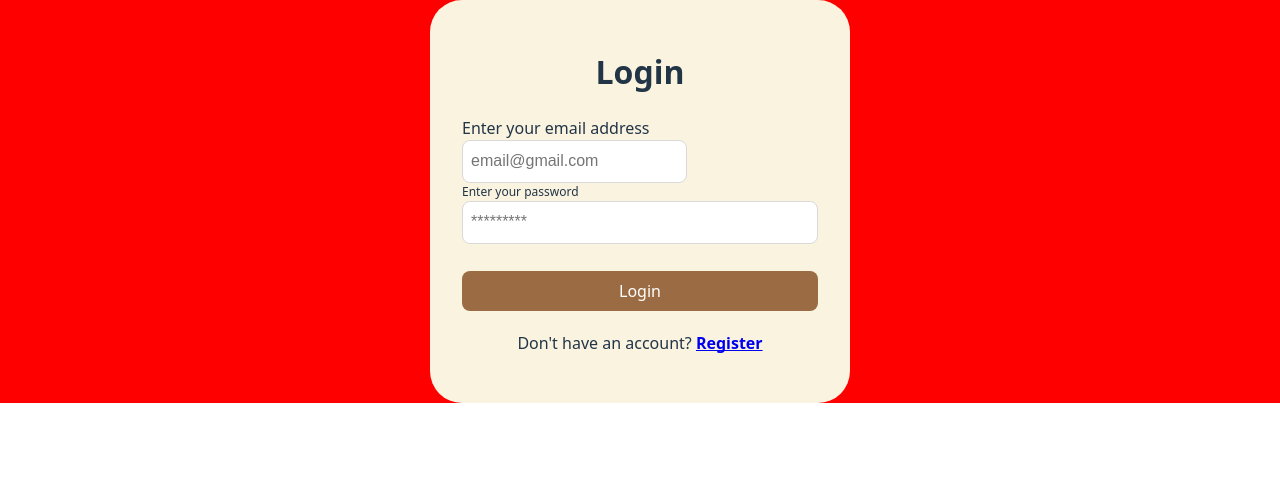
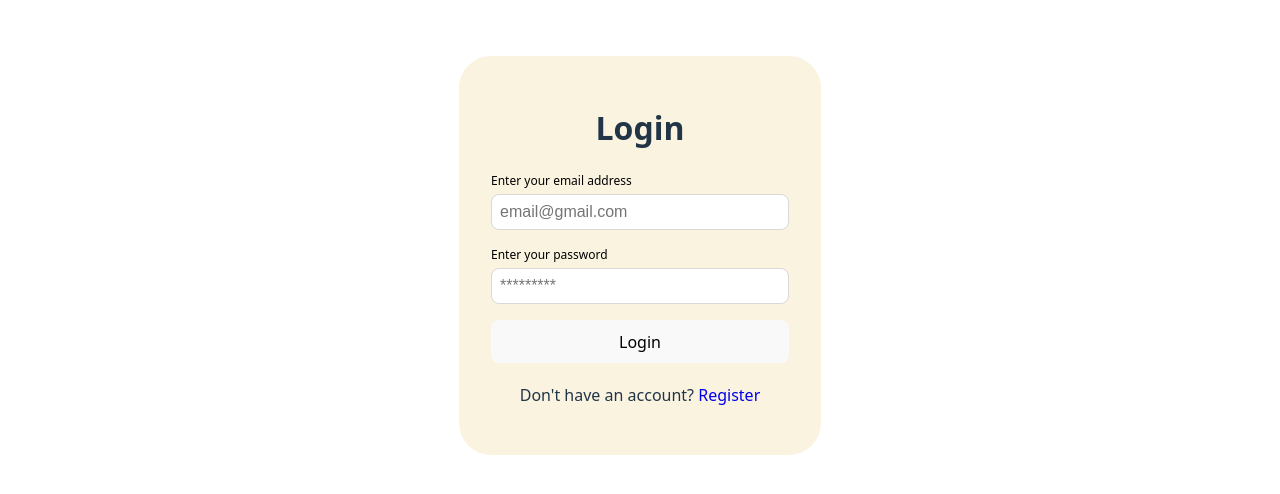
Before and after one commit to Alex-chernomor/frontEndRepo, a React (Vite) app: page /api/auth/login in a window 1280 px wide. Shown: the top 494 px of the page. Built offline with nearby package versions, Linux system fonts and the light colour scheme.

Commit message:
fix LoginForm

```diff
--- a/src/components/LoginForm/LoginForm.jsx
+++ b/src/components/LoginForm/LoginForm.jsx
@@ -1,4 +1,6 @@
 import { Formik, Form, Field } from "formik";
+import { NavLink } from "react-router-dom";
+
 // import { useDispatch } from "react-redux";
 // import { login } from "../../redux/auth/operations";
 
@@ -6,9 +8,7 @@ import css from "./LoginForm.module.css";
 
 export default function LoginForm() {
   return (
-    <section className={css.sectionLoginForm}>
-      <div className={css.container}>
-        <div className={css.wrapperLoginForm}>
+    <div className={css.containerLoginForm}>
       <h3 className={css.titleLoginForm}>Login</h3>
 
       <Formik
@@ -17,27 +17,29 @@ export default function LoginForm() {
           password: "",
         }}
       >
-            <Form className={css.loginForm} autoComplete="off">
-              <label className={css.loginFormLabel}>
-                <>Enter your email address</>
+        <Form className={css.formLoginForm} autoComplete="off">
+          <label className={css.labelLoginForm}>
+            Enter your email address
             <Field
               type="email"
               name="email"
-                  className={css.loginFormField}
+              className={css.fieldLoginForm}
               placeholder="email@gmail.com"
             />
           </label>
 
-              <label className={css.label}>
+          <label className={css.labelLoginForm}>
             Enter your password
+            <div className={css.fieldWrapperLoginForm}>
               <Field
                 type="password"
                 name="password"
-                  className={css.loginFormField}
+                className={css.fieldLoginForm}
                 placeholder="*********"
               />
+            </div>
           </label>
-              <button className={css.button} type="submit">
+          <button className={css.buttonLoginForm} type="submit">
             Login
           </button>
         </Form>
@@ -45,12 +47,8 @@ export default function LoginForm() {
 
       <p className={css.descriptionRedirect}>
         Don't have an account?{" "}
-            <a className={css.linkRedirect} href="#">
-              Register
-            </a>
+        <NavLink className={css.linkRedirect}>Register</NavLink>
       </p>
     </div>
-      </div>
-    </section>
   );
 }
--- a/src/components/LoginForm/LoginForm.module.css
+++ b/src/components/LoginForm/LoginForm.module.css
@@ -1,80 +1,64 @@
-/* Desctope */
-.sectionLoginForm {
+.containerLoginForm {
   display: flex;
+  align-items: center;
   justify-content: center;
-  align-items: center;
-
-  background-color: red;
-  height: 100%;
-}
-
-.container {
-  display: flex;
-  justify-content: center;
-  align-items: center;
-
-  width: 420px;
-}
-
-.wrapperLoginForm {
-  background: #faf3e0;
-
+  flex-direction: column;
+  gap: 20px;
+  padding: 48px 32px;
   border-radius: 32px;
-  padding: 48px 32px;
-}
-
-.logiForm {
-  width: 356px;
-  margin-left: auto;
-  margin-right: auto;
+  max-width: 362px;
+  width: 100%;
+  background-color: #faf3e0;
+  box-sizing: border-box;
+  margin: 56px auto 16px auto;
 }
 
 .titleLoginForm {
-  text-align: center;
   font-weight: 600;
   font-size: 32px;
-  margin: 0px 0px 20px 0px;
+  text-align: center;
 }
 
-.label {
+.formLoginForm {
   display: flex;
   flex-direction: column;
-
-  font-family: var(--font-family);
-  font-weight: 400;
-  font-size: 12px;
+  gap: 16px;
+  max-width: 298px;
+  width: 100%;
+  box-sizing: border-box;
 }
 
-.loginFormField {
+.labelLoginForm {
+  font-size: 12px;
+  font-weight: 400;
+  display: flex;
+  flex-direction: column;
+  text-align: left;
+  color: #000000;
+  position: relative;
+}
+
+.fieldLoginForm {
   border: 1px solid #d9d9d9;
   border-radius: 8px;
+  width: 100%;
+  margin-top: 4px;
   padding: 8px;
+  font-size: 16px;
+  background-color: #ffffff;
+  transition: border 0.2s ease, box-shadow 0.2s ease;
+  box-sizing: border-box;
 
-  font-weight: 400;
-  font-size: 16px;
-  line-height: 155%;
+  padding-right: 32px;
 }
 
-.button {
-  background: #9b6c43;
-  border-radius: 8px;
-  padding: 8px;
-  width: 356px;
-  margin-top: 27px;
-
-  color: white;
+.fieldWrapperLoginForm {
+  position: relative;
+  width: 100%;
 }
 
-.descriptionRedirect {
-  text-align: center;
-  font-weight: 400;
-  font-size: 16px;
-  line-height: 155%;
-  margin: 20px 0px 0px 0px;
+@media screen and (min-width: 768px) {
 }
 
-.linkRedirect {
-  font-weight: 600;
-  text-decoration: underline;
-  text-decoration-skip-ink: none;
+@media screen and (min-width: 1440px) {
 }
--- a/src/components/UserMenu/UserMenu.jsx
+++ b/src/components/UserMenu/UserMenu.jsx
@@ -9,8 +9,6 @@ export default function UserMenu() {
   const firstLetterName = function (name) {
     return name.split("")[0];
   };
-
-  // console.log(firstLetterName("Max"));
 
   return (
     <div className={css.wrapper}>
```
Lines whose indentation alone changed are shown as unchanged.
